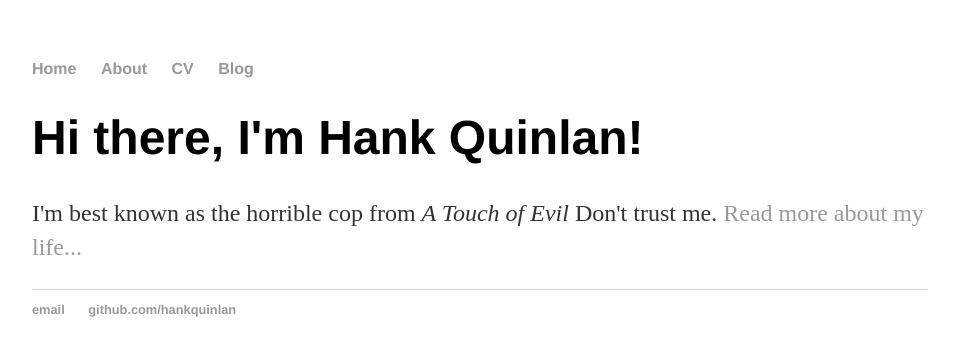
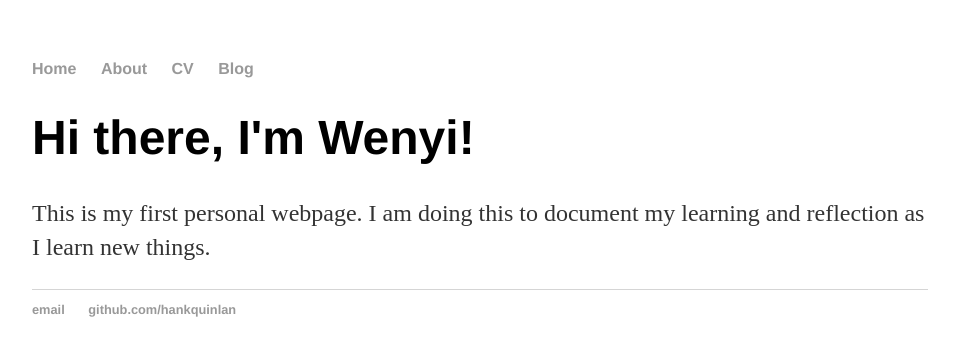
Before and after one commit to wenyi-tay/wenyi-tay.github.io, a Jekyll site: the page built from index.html, in a window 1280 px wide. Shown: the top 356 px of the page, without its empty margins (160-1115 px from the left). Built offline with Jekyll 4.4.1, drawn with Linux system fonts in a browser that asks for light colours.

Commit message:
update index.html

```diff
--- a/index.html
+++ b/index.html
@@ -1,8 +1,8 @@
 ---
 layout: default
-title: Hank Quinlan, Horrible Cop
+title: Wenyi's Homepage
 ---
 <div class="blurb">
-	<h1>Hi there, I'm Hank Quinlan!</h1>
-	<p>I'm best known as the horrible cop from <em>A Touch of Evil</em> Don't trust me. <a href="/about">Read more about my life...</a></p>
+	<h1>Hi there, I'm Wenyi!</h1>
+	<p>This is my first personal webpage. I am doing this to document my learning and reflection as I learn new things.</p>
 </div><!-- /.blurb -->
```
